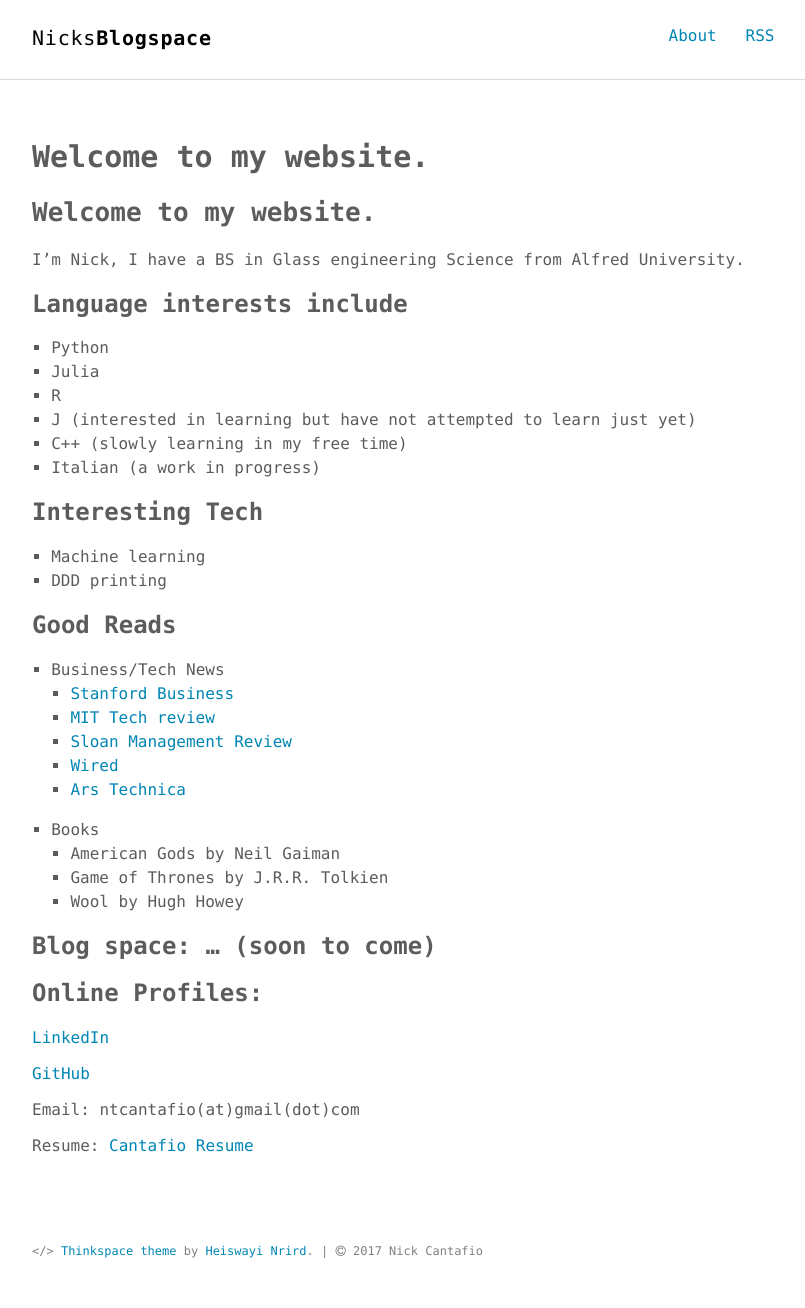
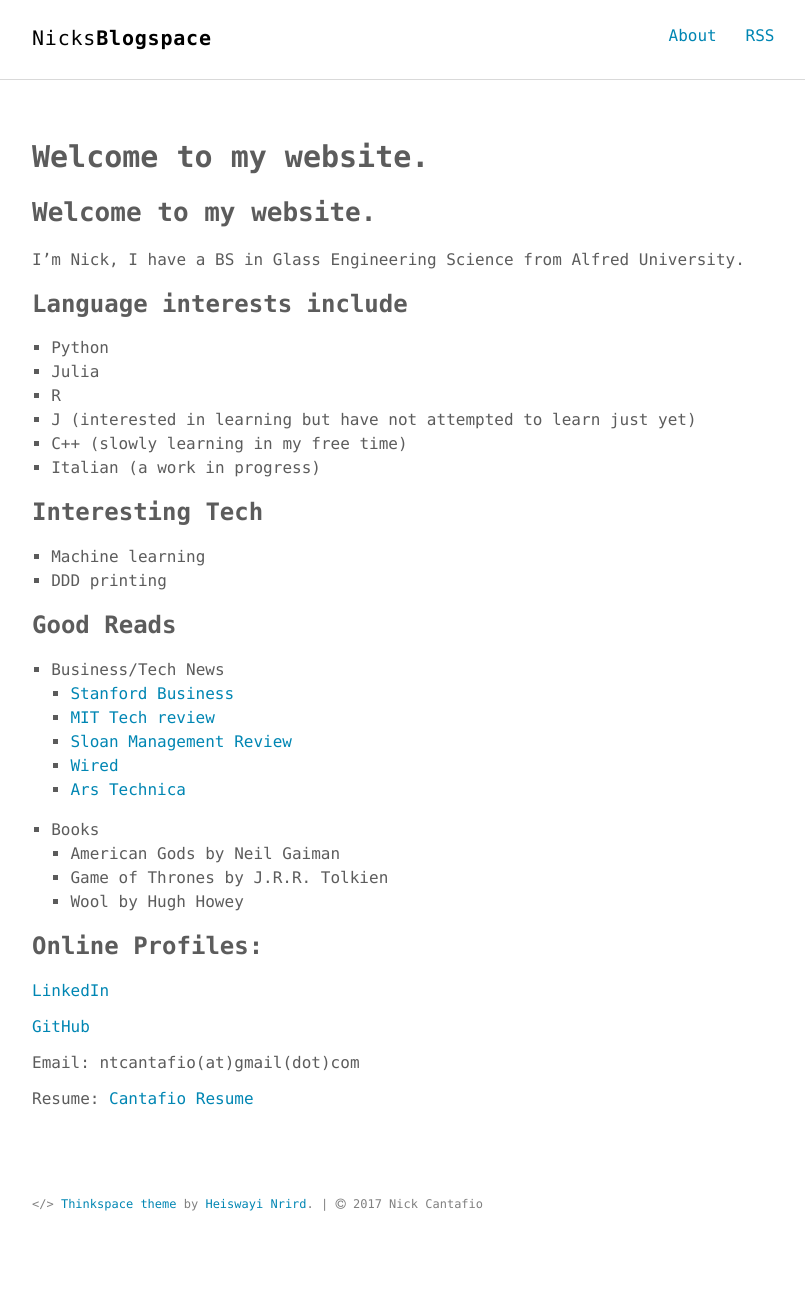
Before and after one commit to nickcanny/nickcanny.github.io, a Jekyll site: the page built from about.md, in a window 1280 px wide. Shown: the whole page, without its empty margins (232-1037 px from the left). Built offline with Jekyll 4.4.1, drawn with Linux system fonts in a browser that asks for light colours; our own code applies the rules of GitHub Pages for plain Markdown files; after the commit the page ends 1261 px from its top, so only the background shows below that.

Commit message:
Update about.md

```diff
--- a/about.md
+++ b/about.md
@@ -1,6 +1,6 @@
 ## Welcome to my website.
 
-I'm Nick, I have a BS in Glass engineering Science from Alfred University.
+I'm Nick, I have a BS in Glass Engineering Science from Alfred University.
 
 ### Language interests include
  - Python
@@ -26,8 +26,6 @@ I'm Nick, I have a BS in Glass engineering Science from Alfred University.
    - Game of Thrones by J.R.R. Tolkien
    - Wool by Hugh Howey
 
-### Blog space: ... (soon to come)
-
 ### Online Profiles:
 
 [LinkedIn](https://www.linkedin.com/in/ntcantafio/)
```
